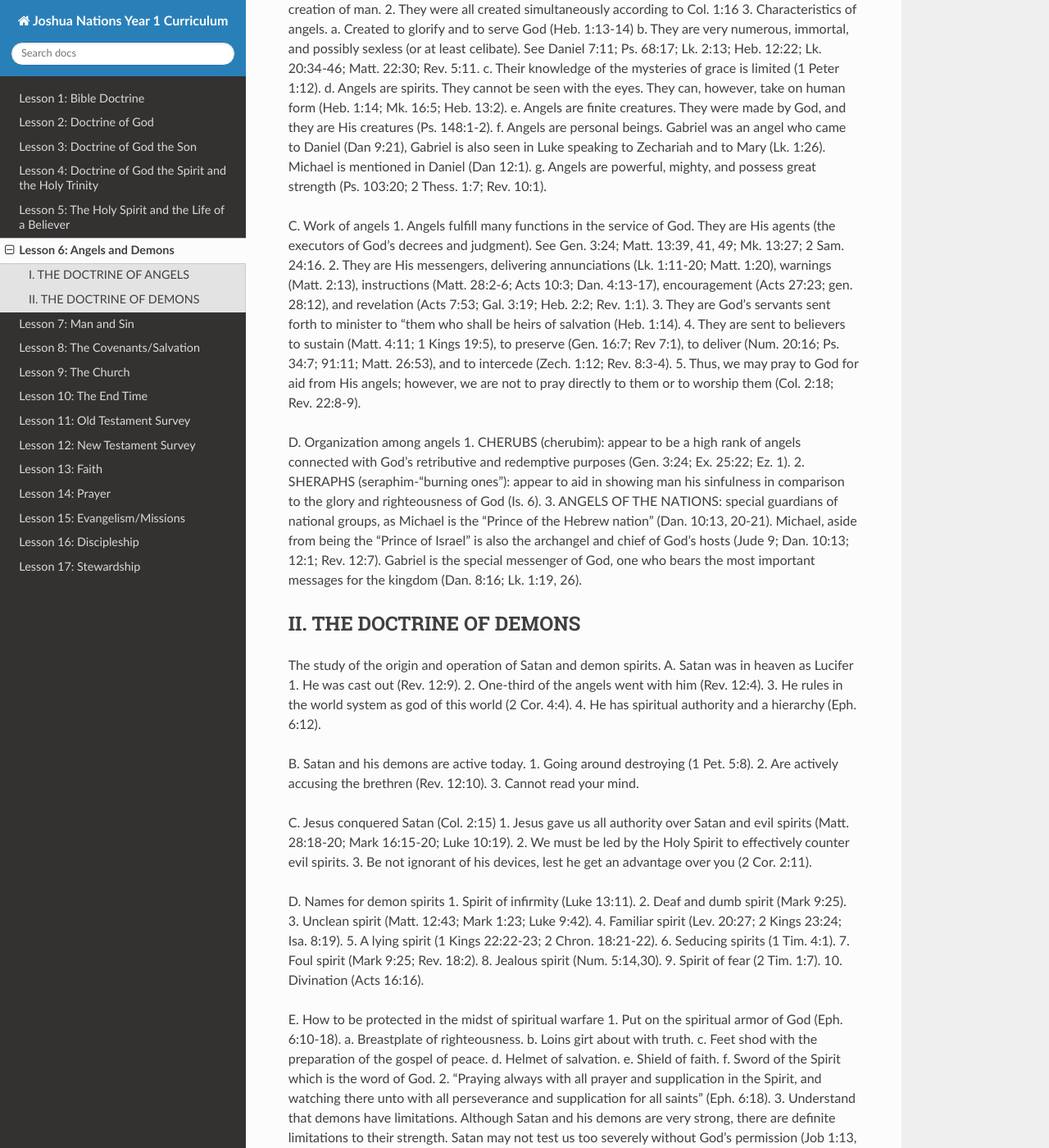
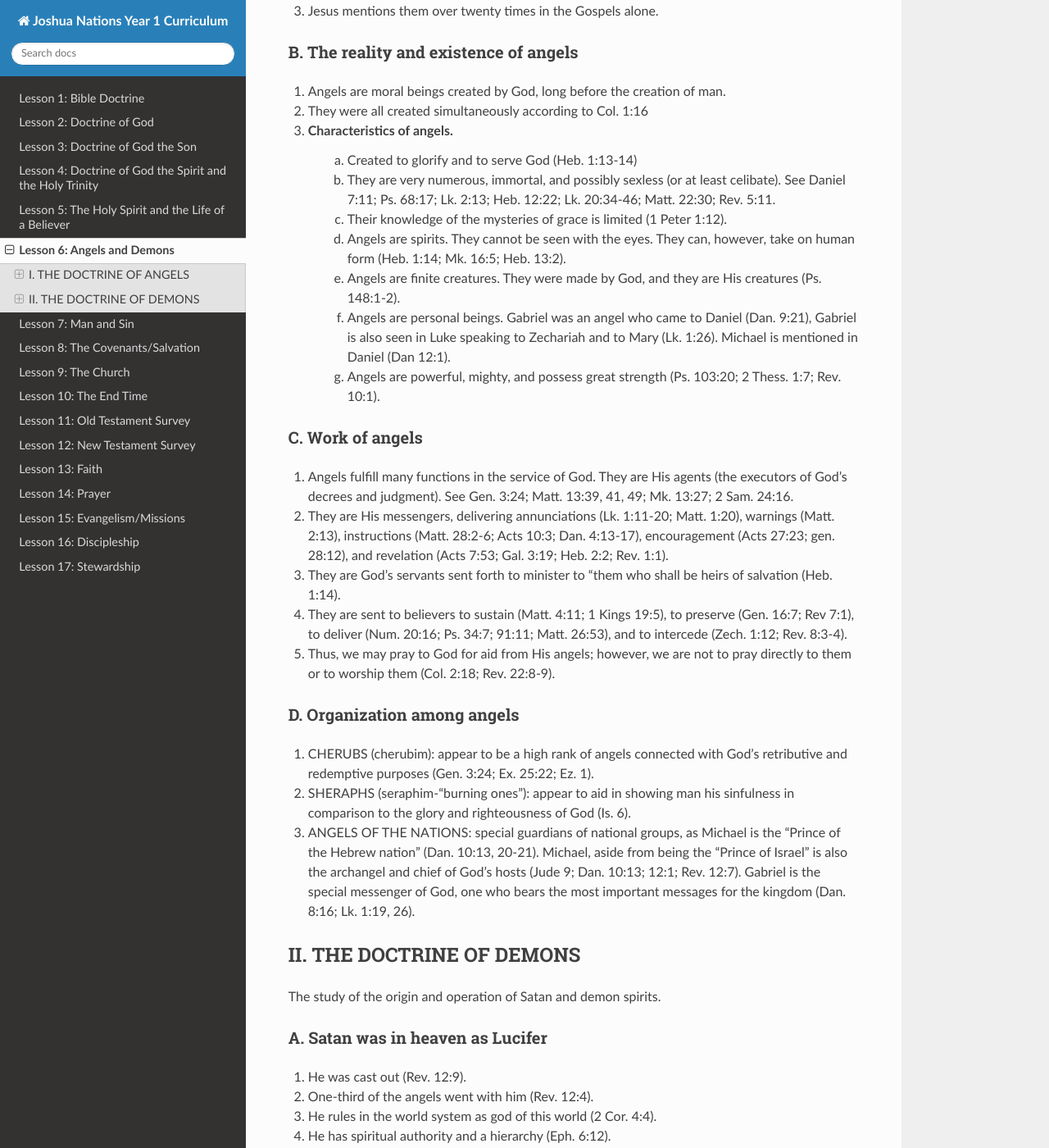
Before and after one commit to joshuanations/JoshuaNationsStyleGuides, a Sphinx documentation site: the page built from docs/source/lesson6.rst, in a window 1280 px wide and 1400 px high, scrolled down 456 px. Shown: the whole window at 82% size. Built offline with Sphinx 7.4.7 and the Read the Docs theme 2.0.0, drawn with Linux system fonts in a browser that asks for light colours; some of the changed text lies outside the part shown.

Commit message:
Finished formatting the text for lesson 6

```diff
--- a/docs/source/lesson6.rst
+++ b/docs/source/lesson6.rst
@@ -8,79 +8,72 @@ I. THE DOCTRINE OF ANGELS
 More than two hundred references in the Bible make it clear that there is an order of celestial being distinct from humanity who occupy an exalted state above the present position of fallen man. They are by definition messengers- heavenly messengers that may appear as humans, who serve as superhuman beings in various ways to fulfill God’s providential concerns to God, the World, and Man.
 
 A. They are mentioned in the Old Testament and the New Testament
+----------------------------------------------------------------
 1. Genesis 16:7
 2. Rev. 22:16
 3. Jesus mentions them over twenty times in the Gospels alone.
 
 B. The reality and existence of angels
+--------------------------------------
 1. Angels are moral beings created by God, long before the creation of man.
+
 2. They were all created simultaneously according to Col. 1:16
+
 3. Characteristics of angels.
-a. Created to glorify and to serve God (Heb. 1:13-14)
-b. They are very numerous, immortal, and possibly sexless (or at least
-celibate). See Daniel 7:11; Ps. 68:17; Lk. 2:13; Heb. 12:22; Lk. 20:34-46;
-Matt. 22:30; Rev. 5:11.
-c. Their knowledge of the mysteries of grace is limited (1 Peter 1:12).
-d. Angels are spirits. They cannot be seen with the eyes. They can, however,
-take on human form (Heb. 1:14; Mk. 16:5; Heb. 13:2).
-e. Angels are finite creatures. They were made by God, and they are His
-creatures (Ps. 148:1-2).
-f. Angels are personal beings. Gabriel was an angel who came to Daniel (Dan
-9:21), Gabriel is also seen in Luke speaking to Zechariah and to Mary (Lk.
-1:26). Michael is mentioned in Daniel (Dan 12:1).
-g. Angels are powerful, mighty, and possess great strength (Ps. 103:20; 2
-Thess. 1:7; Rev. 10:1).
+	a. Created to glorify and to serve God (Heb. 1:13-14)
+	b. They are very numerous, immortal, and possibly sexless (or at least celibate). See Daniel 7:11; Ps. 68:17; Lk. 2:13; Heb. 12:22; Lk. 20:34-46; Matt. 22:30; Rev. 5:11.
+	c. Their knowledge of the mysteries of grace is limited (1 Peter 1:12).
+	d. Angels are spirits. They cannot be seen with the eyes. They can, however, take on human form (Heb. 1:14; Mk. 16:5; Heb. 13:2).
+	e. Angels are finite creatures. They were made by God, and they are His creatures (Ps. 148:1-2).
+	f. Angels are personal beings. Gabriel was an angel who came to Daniel (Dan. 9:21), Gabriel is also seen in Luke speaking to Zechariah and to Mary (Lk. 1:26). Michael is mentioned in Daniel (Dan 12:1).
+	g. Angels are powerful, mighty, and possess great strength (Ps. 103:20; 2 Thess. 1:7; Rev. 10:1).
 
 C. Work of angels
-1. Angels fulfill many functions in the service of God. They are His agents (the
-executors of God’s decrees and judgment). See Gen. 3:24; Matt. 13:39, 41, 49;
-Mk. 13:27; 2 Sam. 24:16.
-2. They are His messengers, delivering annunciations (Lk. 1:11-20; Matt. 1:20),
-warnings (Matt. 2:13), instructions (Matt. 28:2-6; Acts 10:3; Dan. 4:13-17),
-encouragement (Acts 27:23; gen. 28:12), and revelation (Acts 7:53; Gal. 3:19;
-Heb. 2:2; Rev. 1:1).
-3. They are God’s servants sent forth to minister to “them who shall be heirs of
-salvation (Heb. 1:14).
-4. They are sent to believers to sustain (Matt. 4:11; 1 Kings 19:5), to preserve
-(Gen. 16:7; Rev 7:1), to deliver (Num. 20:16; Ps. 34:7; 91:11; Matt. 26:53), and
-to intercede (Zech. 1:12; Rev. 8:3-4).
-5. Thus, we may pray to God for aid from His angels; however, we are not to pray
-directly to them or to worship them (Col. 2:18; Rev. 22:8-9).
+-----------------
+1. Angels fulfill many functions in the service of God. They are His agents (the executors of God’s decrees and judgment). See Gen. 3:24; Matt. 13:39, 41, 49; Mk. 13:27; 2 Sam. 24:16.
+
+2. They are His messengers, delivering annunciations (Lk. 1:11-20; Matt. 1:20), warnings (Matt. 2:13), instructions (Matt. 28:2-6; Acts 10:3; Dan. 4:13-17), encouragement (Acts 27:23; gen. 28:12), and revelation (Acts 7:53; Gal. 3:19; Heb. 2:2; Rev. 1:1).
+
+3. They are God’s servants sent forth to minister to “them who shall be heirs of salvation (Heb. 1:14).
+
+4. They are sent to believers to sustain (Matt. 4:11; 1 Kings 19:5), to preserve (Gen. 16:7; Rev 7:1), to deliver (Num. 20:16; Ps. 34:7; 91:11; Matt. 26:53), and to intercede (Zech. 1:12; Rev. 8:3-4).
+
+5. Thus, we may pray to God for aid from His angels; however, we are not to pray directly to them or to worship them (Col. 2:18; Rev. 22:8-9).
 
 D. Organization among angels
-1. CHERUBS (cherubim): appear to be a high rank of angels connected with
-God’s retributive and redemptive purposes (Gen. 3:24; Ex. 25:22; Ez. 1).
-2. SHERAPHS (seraphim-“burning ones”): appear to aid in showing man his
-sinfulness in comparison to the glory and righteousness of God (Is. 6).
-3. ANGELS OF THE NATIONS: special guardians of national groups, as Michael
-is the “Prince of the Hebrew nation” (Dan. 10:13, 20-21). Michael, aside from
-being the “Prince of Israel” is also the archangel and chief of God’s hosts (Jude
-9; Dan. 10:13; 12:1; Rev. 12:7). Gabriel is the special messenger of God, one
-who bears the most important messages for the kingdom (Dan. 8:16; Lk. 1:19,
-26).
+----------------------------
+1. CHERUBS (cherubim): appear to be a high rank of angels connected with God’s retributive and redemptive purposes (Gen. 3:24; Ex. 25:22; Ez. 1).
+
+2. SHERAPHS (seraphim-“burning ones”): appear to aid in showing man his sinfulness in comparison to the glory and righteousness of God (Is. 6).
+
+3. ANGELS OF THE NATIONS: special guardians of national groups, as Michael is the “Prince of the Hebrew nation” (Dan. 10:13, 20-21). Michael, aside from being the “Prince of Israel” is also the archangel and chief of God’s hosts (Jude 9; Dan. 10:13; 12:1; Rev. 12:7). Gabriel is the special messenger of God, one who bears the most important messages for the kingdom (Dan. 8:16; Lk. 1:19, 26).
 
 II. THE DOCTRINE OF DEMONS
 ==========================
 
 The study of the origin and operation of Satan and demon spirits.
+
 A. Satan was in heaven as Lucifer
+---------------------------------
 1. He was cast out (Rev. 12:9).
 2. One-third of the angels went with him (Rev. 12:4).
 3. He rules in the world system as god of this world (2 Cor. 4:4).
 4. He has spiritual authority and a hierarchy (Eph. 6:12).
 
 B. Satan and his demons are active today.
+-----------------------------------------
 1. Going around destroying (1 Pet. 5:8).
 2. Are actively accusing the brethren (Rev. 12:10).
 3. Cannot read your mind.
 
 C. Jesus conquered Satan (Col. 2:15)
-1. Jesus gave us all authority over Satan and evil spirits (Matt. 28:18-20; Mark
-16:15-20; Luke 10:19).
+------------------------------------
+1. Jesus gave us all authority over Satan and evil spirits (Matt. 28:18-20; Mark 16:15-20; Luke 10:19).
 2. We must be led by the Holy Spirit to effectively counter evil spirits.
 3. Be not ignorant of his devices, lest he get an advantage over you (2 Cor. 2:11).
 
 D. Names for demon spirits
+--------------------------
 1. Spirit of infirmity (Luke 13:11).
 2. Deaf and dumb spirit (Mark 9:25).
 3. Unclean spirit (Matt. 12:43; Mark 1:23; Luke 9:42).
@@ -93,12 +86,15 @@ D. Names for demon spirits
 10. Divination (Acts 16:16).
 
 E. How to be protected in the midst of spiritual warfare
+--------------------------------------------------------
 1. Put on the spiritual armor of God (Eph. 6:10-18).
-a. Breastplate of righteousness.
-b. Loins girt about with truth.
-c. Feet shod with the preparation of the gospel of peace.
-d. Helmet of salvation.
-e. Shield of faith.
-f. Sword of the Spirit which is the word of God.
+	a. Breastplate of righteousness.
+	b. Loins girt about with truth.
+	c. Feet shod with the preparation of the gospel of peace.
+	d. Helmet of salvation.
+	e. Shield of faith.
+	f. Sword of the Spirit which is the word of God.
+
 2. “Praying always with all prayer and supplication in the Spirit, and watching there unto with all perseverance and supplication for all saints” (Eph. 6:18).
+
 3. Understand that demons have limitations. Although Satan and his demons are very strong, there are definite limitations to their strength. Satan may not test us too severely without God’s permission (Job 1:13, 2:6). Moreover, Satan’s power has been broken by the coming of Jesus Christ. Satan still exercises his powers, but believes, who have Christ’s Spirit, can “resist the devil, and he must flee” from them (James 4:7).
```
Also changed, not shown: 3 other files.
